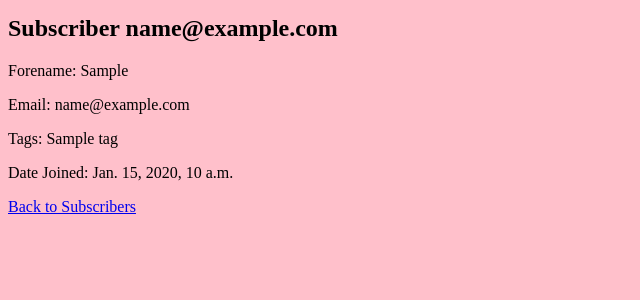
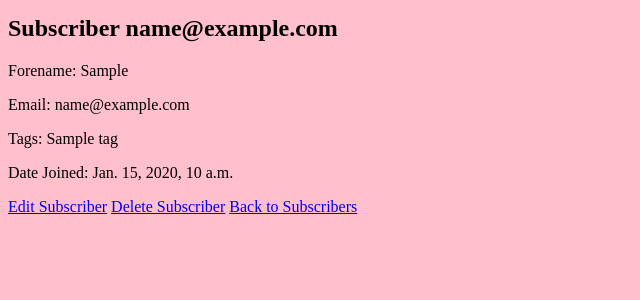
Before and after one commit to njs91/Dolphin, a Django app: page /account/1/subscribers/1 in a window 1280 px wide. Shown: the part 135-435 px from the top of the page, without its empty margins (0-640 px from the left). Run offline with Django 3.2, Linux system fonts and the light colour scheme; tables that the repository leaves empty hold one stand-in row (values such as "Sample post").

Commit message:
edit and delete subscribers

```diff
--- a/app/subscribers/templates/subscribers/subscriber.html
+++ b/app/subscribers/templates/subscribers/subscriber.html
@@ -11,5 +11,7 @@
     None
     {% endif %}</p>
 <p>Date Joined: {{subscriber.date_joined}}</p>
+<a href='/account/{{account.id}}/subscribers/{{subscriber.id}}/edit'>Edit Subscriber</a>
+<a href='/account/{{account.id}}/subscribers/{{subscriber.id}}/delete'>Delete Subscriber</a>
 <a href='/account/{{account.id}}/subscribers'>Back to Subscribers</a>
 {% endblock %}
--- a/app/subscribers/urls.py
+++ b/app/subscribers/urls.py
@@ -6,4 +6,8 @@ urlpatterns = [
          views.get_subscribers, name="get_subscribers"),
     path('account/<str:pk>/subscribers/<str:sub_id>',
          views.get_subscriber, name="get_subscriber"),
+    path('account/<str:pk>/subscribers/<str:sub_id>/edit',
+         views.edit_subscriber, name="edit_subscriber"),
+    path('account/<str:pk>/subscribers/<str:sub_id>/delete',
+         views.delete_subscriber, name="delete_subscriber"),
 ]
--- a/app/subscribers/views.py
+++ b/app/subscribers/views.py
@@ -1,6 +1,8 @@
-from django.shortcuts import render
+from django.http import response
+from django.shortcuts import render, redirect
 from accounts.models import Account
 from subscribers.models import Subscriber
+from .forms import SubscriberForm
 
 
 def get_subscribers(request, pk):
@@ -15,3 +17,31 @@ def get_subscriber(request, pk, sub_id):
     subscriber = Subscriber.objects.get(id=sub_id)
     context = {'account': account, 'subscriber': subscriber}
     return render(request, 'subscribers/subscriber.html', context)
+
+
+def edit_subscriber(request, pk, sub_id):
+    account = Account.objects.get(id=pk)
+    subscriber = Subscriber.objects.get(id=sub_id)
+    form = SubscriberForm(instance=subscriber)
+
+    if request.method == 'POST':
+        form = SubscriberForm(request.POST, instance=subscriber)
+        if form.is_valid():
+            form.save()
+            redirect_url = '/account/' + pk + '/subscribers/' + sub_id
+            return redirect(redirect_url)
+
+    context = {'subscriber': subscriber, 'form': form, 'account': account}
+    return render(request, 'subscribers/edit.html', context)
+
+
+def delete_subscriber(request, pk, sub_id):
+    account = Account.objects.get(id=pk)
+    subscriber = Subscriber.objects.get(id=sub_id)
+    if request.method == 'POST':
+        subscriber.delete()
+        redirect_url = '/account/' + pk + '/subscribers/'
+        return redirect(redirect_url)
+    # @todo: do we need account variable and as part of context?
+    context = {'account': account, 'subscriber': subscriber}
+    return render(request, 'subscribers/delete.html', context)
```
Also changed, not shown: app/subscribers/forms.py (added, +8 -0 lines), app/subscribers/templates/subscribers/delete.html (added, +13 -0 lines), app/subscribers/templates/subscribers/edit.html (added, +15 -0 lines).
